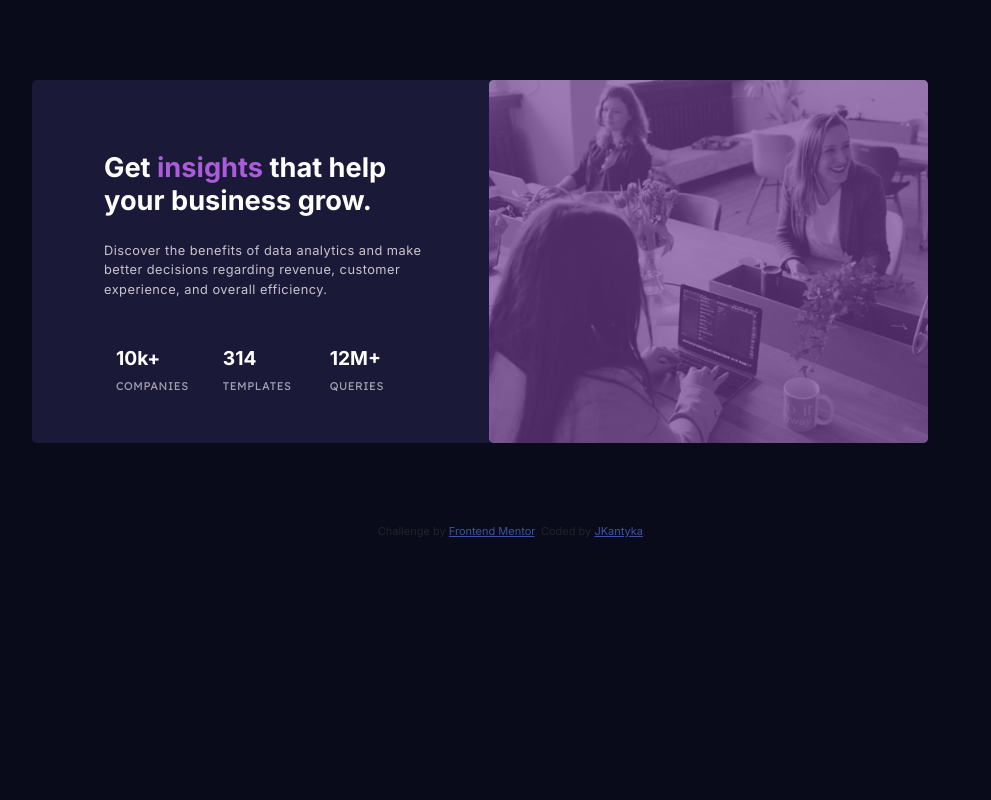
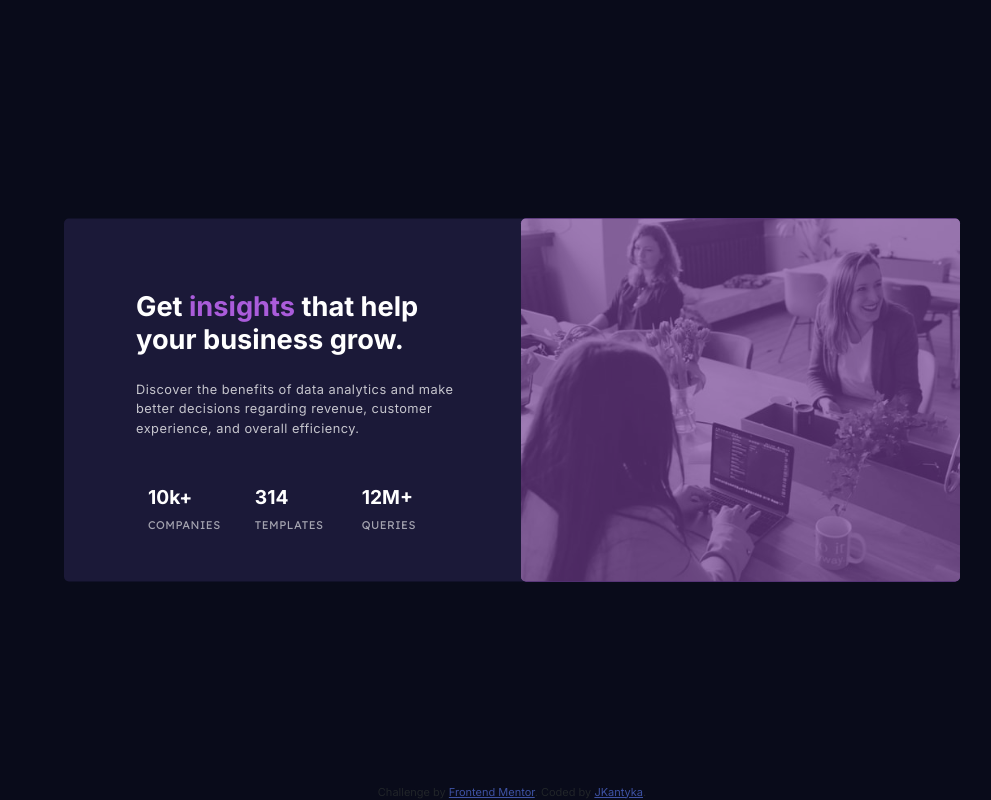
Before and after one commit to justynakantyka/stats-preview-card-component, a plain HTML site: page index.html in a window 1280 px wide. Shown: the whole page, without its empty margins (128-1119 px from the left). Drawn offline with nearby package versions, Linux system fonts and the light colour scheme.

Commit message:
Change styles for desktop and mobile

```diff
--- a/css/styles.css
+++ b/css/styles.css
@@ -14,6 +14,8 @@ body {
   background-color: var(--very-dark-blue);
   font-family: 'Inter', sans-serif;
   font-size: 15px;
+  position: relative;
+  min-height: 100vh;
 }
 
 h1 {
@@ -38,7 +40,6 @@ p {
   background-color: var(--dark-desaturated-blue);
   border-radius: 0.3rem;
   padding: 0;
-  margin-top: 3rem;
   width: 90%;
 }
 
@@ -84,8 +85,9 @@ p {
 }
 
 .attribution {
-  font-size: 11px; text-align: center;
-  margin-top: 2rem;
+  margin-left: 50%;
+  transform: translate(-50%, 0);
+  font-size: 11px;
 }
 
 .attribution a {
@@ -94,7 +96,10 @@ p {
 
 @media (min-width: 1255px) {
   .container {
-    margin: 5rem 10rem 5rem;
+    position: absolute;
+    top: 50%;
+    left: 50%;
+    transform: translate(-50%, -50%);
     width: 70%;
     height: 363px;
   }
@@ -120,4 +125,12 @@ p {
     padding-top: 2rem;
     text-align: left;
   }
+
+  .attribution {
+    position: absolute;
+    margin-left: 0;
+    bottom: 0;
+    left: 50%;
+    font-size: 11px;
+  }
 }
```
